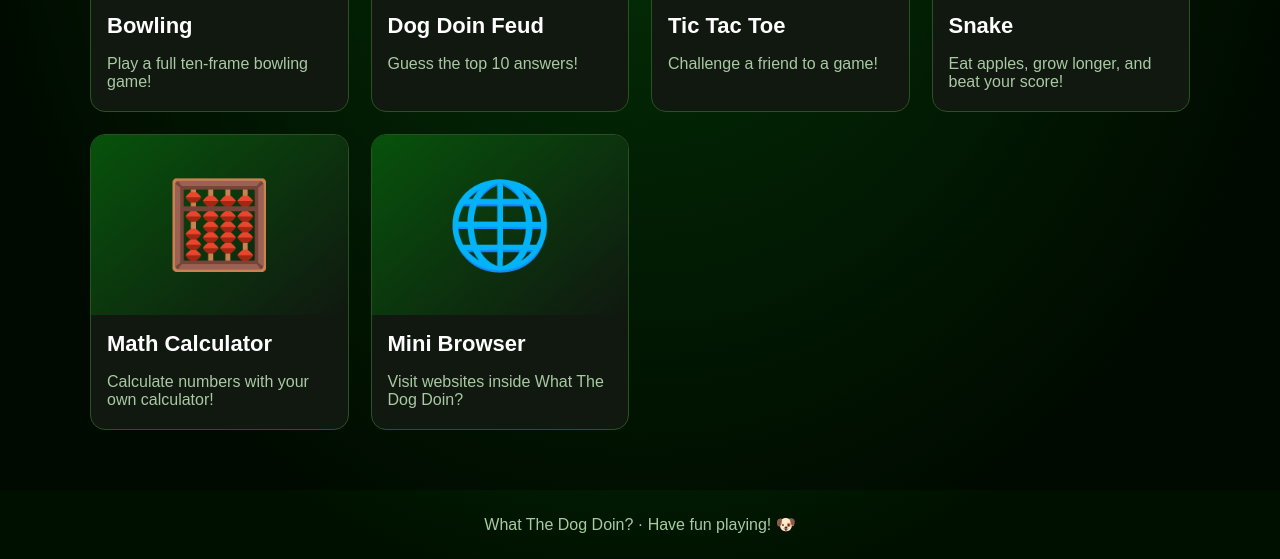
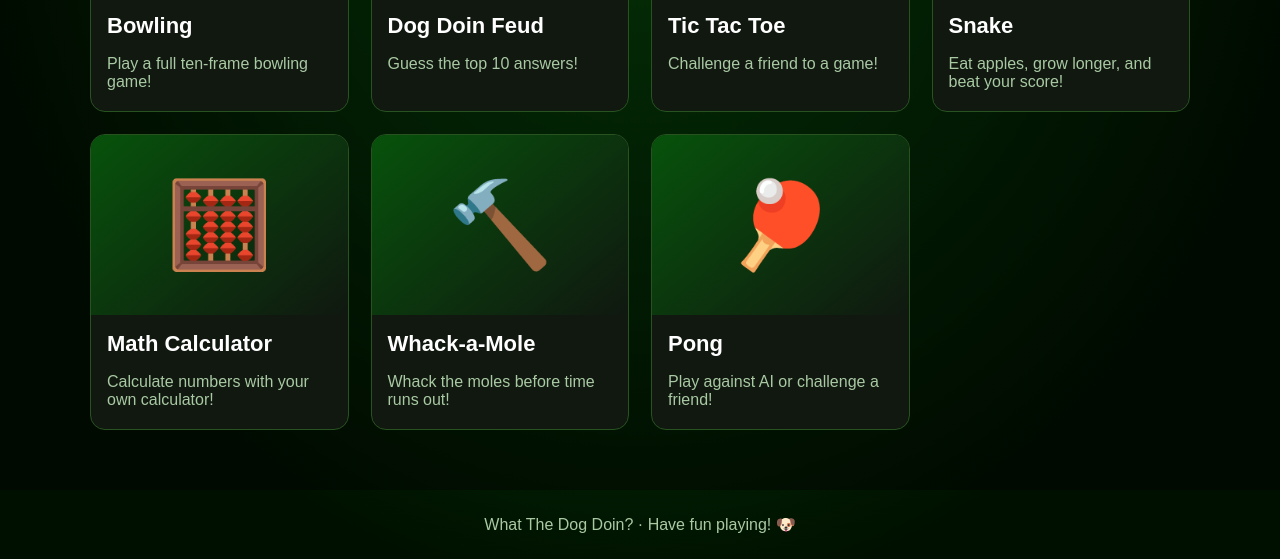
Before and after one commit to gavinwashington/dog.games, a plain HTML site: page index.html in a window 1280 px wide. Shown: the part 878-1437 px from the top of the page. Drawn offline with Linux system fonts and the light colour scheme.

Commit message:
Replace Mini Browser link with Whack-a-Mole

```diff
--- a/index.html
+++ b/index.html
@@ -1,3 +1,4 @@
+
 <!DOCTYPE html>
 <html lang="en">
 <head>
@@ -171,10 +172,16 @@ footer{text-align:center;padding:25px;color:var(--muted)}
    <p>Calculate numbers with your own calculator!</p>
   </a>
 
-  <a class="game-card" href="minibrowser.html" data-name="Mini Browser">
-   <div class="game-art">🌐</div>
-   <h3>Mini Browser</h3>
-   <p>Visit websites inside What The Dog Doin?</p>
+  <a class="game-card" href="whackamole.html" data-name="Whack a Mole">
+   <div class="game-art">🔨</div>
+   <h3>Whack-a-Mole</h3>
+   <p>Whack the moles before time runs out!</p>
+  </a>
+
+  <a class="game-card" href="pong.html" data-name="Pong">
+   <div class="game-art">🏓</div>
+   <h3>Pong</h3>
+   <p>Play against AI or challenge a friend!</p>
   </a>
 
  </div>
```
